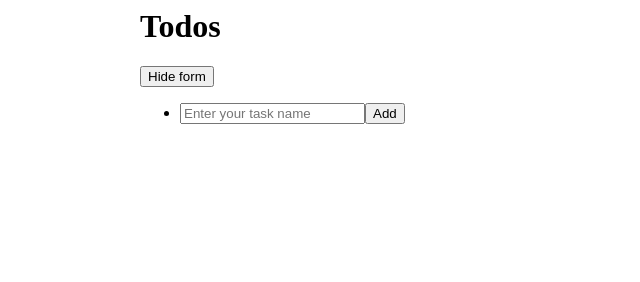
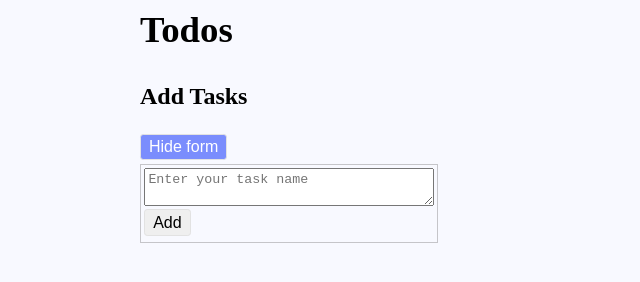
Before and after one commit to sku-wtag/Todos, a plain HTML site: page index.html in a window 1280 px wide. Both pictures are taken after a click on the button "Create". Shown: the whole page, without its empty margins (0-640 px from the left). Drawn offline with Linux system fonts and the light colour scheme.

Commit message:
resolved reviews

```diff
--- a/css/style.css
+++ b/css/style.css
@@ -1,6 +1,78 @@
+:root {
+    --var-white-color: #fff;
+    --var-violate-color: #F8F9FF
+}
+
+body{
+    font-weight: 400;
+    background-color: var(--var-violate-color);
+}
 .container {
+    margin: 0 auto;
+    max-width: 62.5rem;
+    padding: 0 4rem;
     width: 100%;
-    max-width: 62.5rem;
-    margin: 0 auto;
-    padding: 0 4rem;
 }
+
+.flex-container {
+    display: flex;
+    flex-wrap: wrap;
+}
+
+.icon{
+    font-size: 2.3rem;
+    font-weight: 700;
+}
+.header {
+    margin-top: 2rem;
+}
+
+.task-title{
+    font-size: 1.5rem;
+    font-weight: 700;
+}
+
+button{
+    border-radius: 0.2rem;
+    border: 0.1rem solid rgb(226, 226, 226);
+    font-size: 1rem;
+    padding: 0.2rem 0.5rem;
+}
+
+.create-button{
+    background-color:#7A8DFD;
+    color: var(--var-white-color);
+}
+
+ul{
+    display: flex;
+    justify-content: left;
+    list-style-type: none;
+    padding: 0rem;
+    margin: 0rem;
+}
+
+li{
+    border: 0.1rem solid #c5c5c9;
+    padding: 0.2rem;
+    margin: 0.2rem 0rem;
+    max-width: 29%;
+    width: 100%;
+    display: block;
+    font-size: 1.5rem;
+}
+
+.tasks{
+    list-style-type: none;
+    padding: 0.5rem 0rem;
+}
+
+textarea{
+    width: 100%;
+    padding: 0.2rem 0.2rem;
+}
+
+.add-button{
+    font-size: 1rem;
+    margin: 0.2rem 0rem;
+}
--- a/index.html
+++ b/index.html
@@ -1,20 +1,26 @@
 <html lang="en">
-<head>
-    <meta charset="UTF-8">
-    <meta name="viewport" content="width=device-width, initial-scale=1.0">
+  <head>
+    <meta charset="UTF-8" />
+    <meta name="viewport" content="width=device-width, initial-scale=1.0" />
     <title>Document</title>
     <link rel="stylesheet" href="./css/style.css" />
-</head>
-<body>
+  </head>
+  <body>
+    <nav class="navbar">
+      <div class="container flex-container">
+        <div class="icon">Todos</div>
+      </div>
+    </nav>
+    <header class="container header">
+      <p class="task-title">Add Tasks</p>
+      <div class="flex-container">
+        <button class="create-button" id="create-button">Create</button>
+      </div>
+    </header>
     <div class="container">
-        <h1>Todos</h1>
-        <div>
-            <button id="create-button">Create</button>
-            <ul id="task-container">
-
-            </ul>
-        </div>
+      <ul class="flex-container" id="task-container">
+      </ul>
     </div>
     <script type="module" src="./js/script.js" type="text/javascript"></script>
-</body>
+  </body>
 </html>
--- a/js/script.js
+++ b/js/script.js
@@ -6,7 +6,7 @@ let tasks = [];
 
 const createForm = (taskInfo = {}) => {
   const $liElement = document.createElement("li");
-  const $inputElement = document.createElement("input");
+  const $inputElement = document.createElement("textarea");
   const $addButton = document.createElement("button");
 
   $addButton.innerHTML = "Add";
@@ -15,6 +15,8 @@ const createForm = (taskInfo = {}) => {
   $inputElement.setAttribute("id", "title");
   $addButton.setAttribute("id", "add-task");
   $addButton.addEventListener("click", () => addTaskHandler());
+
+  $addButton.classList.add("add-button");
 
   if (taskInfo.title) {
     $title.value = taskInfo.title;
```
